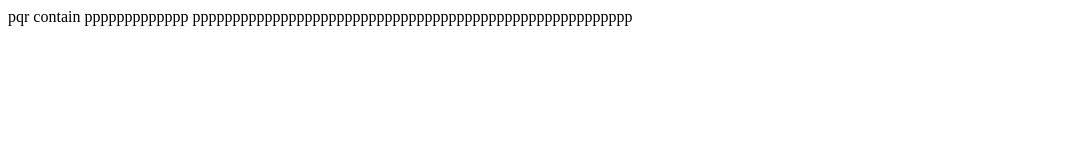
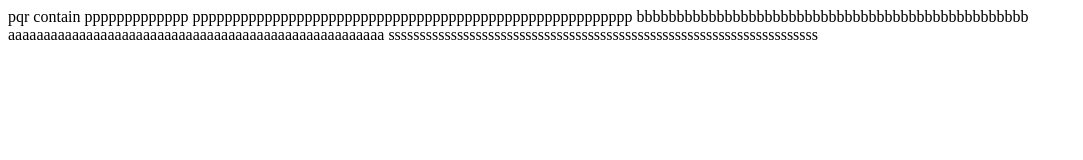
Before and after one commit to tapassahu/Test, a plain HTML site: page pqr.html in a window 1280 px wide. Shown: the whole page, without its empty margins (0-1083 px from the left). Drawn offline with Linux system fonts and the light colour scheme.

Commit message:
modify pqr

```diff
--- a/pqr.html
+++ b/pqr.html
@@ -9,5 +9,11 @@ ppppppppppppp
 
 ppppppppppppppppppppppppppppppppppppppppppppppppppppppp
 
+bbbbbbbbbbbbbbbbbbbbbbbbbbbbbbbbbbbbbbbbbbbbbbbbb
+
+aaaaaaaaaaaaaaaaaaaaaaaaaaaaaaaaaaaaaaaaaaaaaaaaaaaaa
+
+sssssssssssssssssssssssssssssssssssssssssssssssssssssssssssssssssssss
+
 </body>
 </html>
```
